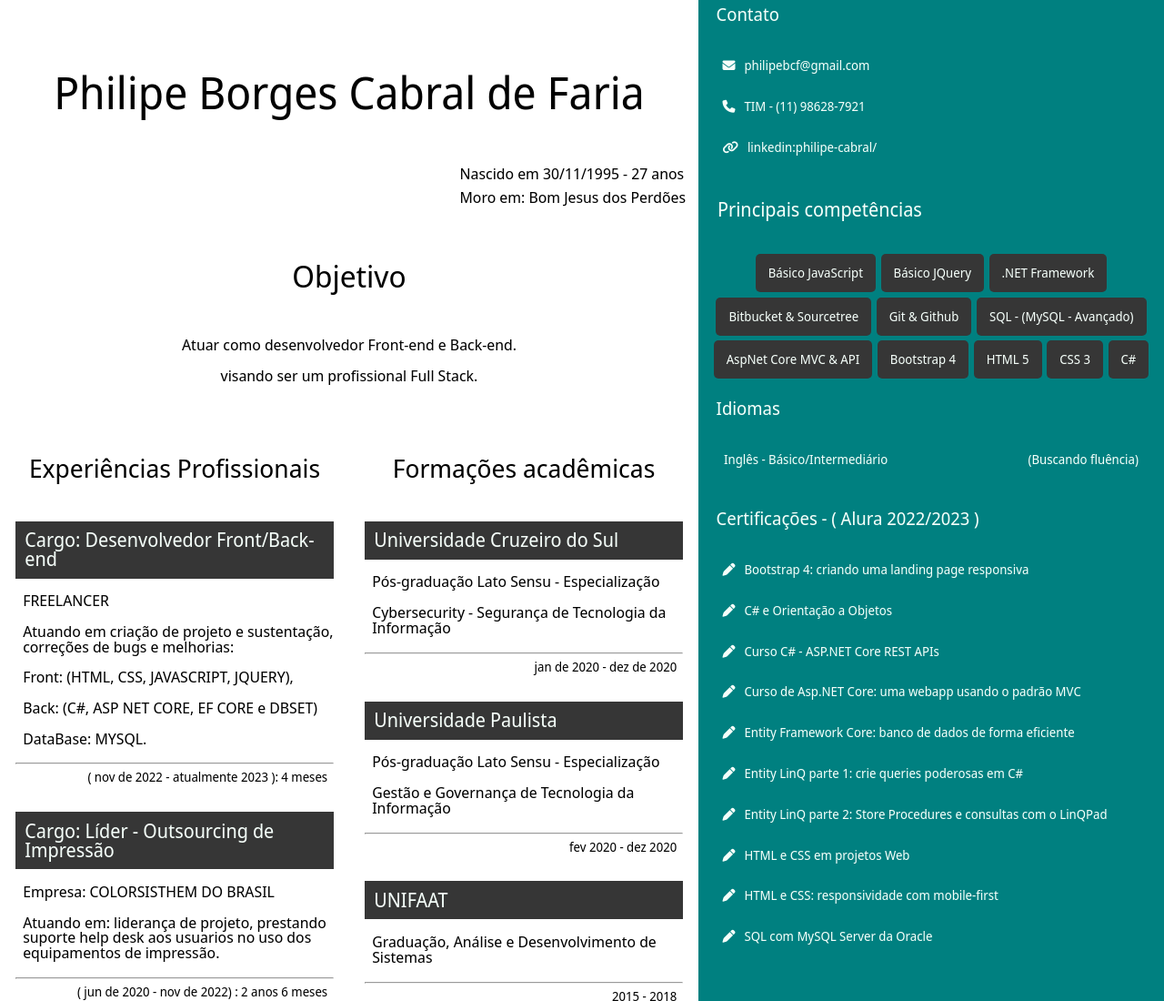
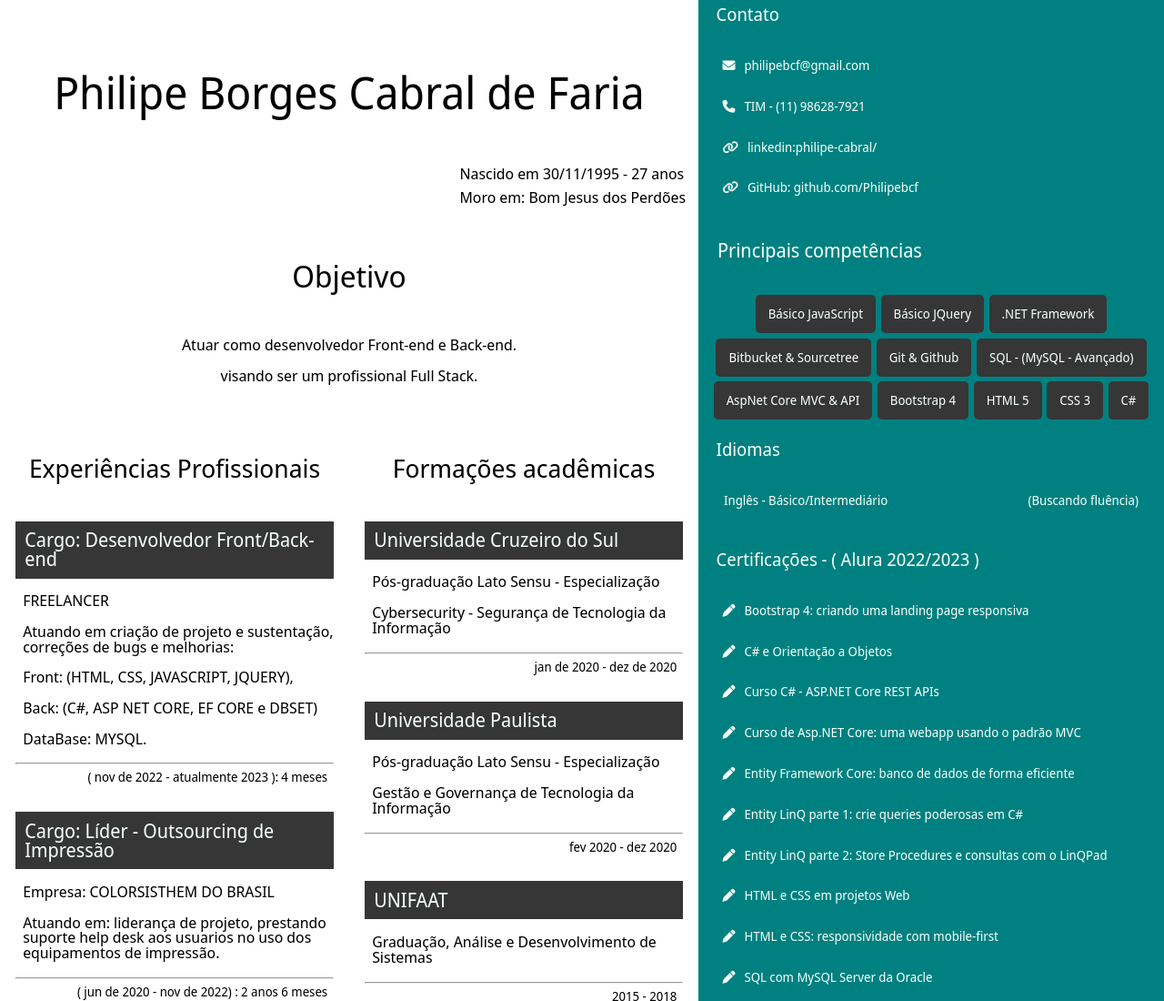
Before and after one commit to Philipebcf/curriculo-philipe-cabral, a plain HTML site: page index.html in a window 1280 px wide. Shown: the top 1100 px of the page at 91% size. Drawn offline with Linux system fonts and the light colour scheme.

Commit message:
Update index.html
criação do link dos projetos no git hub

```diff
--- a/index.html
+++ b/index.html
@@ -497,6 +497,10 @@
                             <a href="https://www.linkedin.com/in/philipe-cabral/" target="_blank" class="lista-lateral-link "><i class="fa fa-thin fa-link"></i>linkedin:philipe-cabral/
                             </a>
                         </li>
+                        <li class="lista-item">
+                            <a href="https://github.com/Philipebcf" target="_blank" class="lista-lateral-link "><i class="fa fa-thin fa-link"></i>GitHub: github.com/Philipebcf
+                            </a>
+                        </li>
                     </ul>
                 </section>
                 <hr class="quebra-linha">
```
